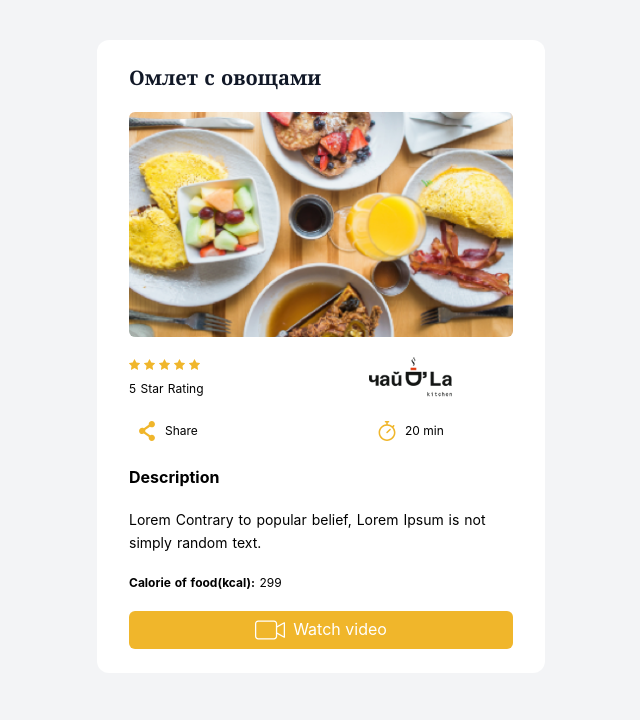
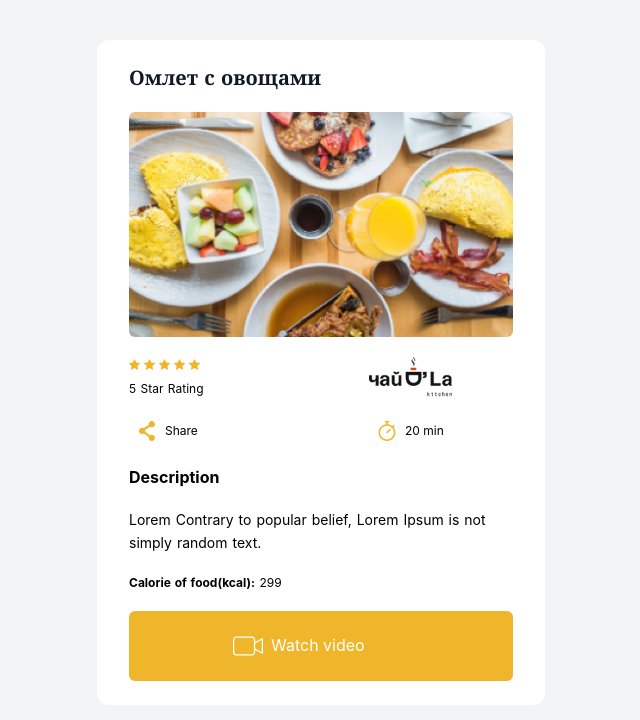
Before and after one commit to leskhantos/rest-app, a Nuxt app: page /detail in a window 1280 px wide. Shown: the top 720 px of the page, without its empty margins (319-959 px from the left). Built offline with nearby package versions, Linux system fonts and the light colour scheme.

Commit message:
added watch video link

```diff
--- a/pages/detail.vue
+++ b/pages/detail.vue
@@ -45,12 +45,13 @@
         <p class="font-bold text-left font-rest-black text-base">Description</p>
         <p class="leading-relaxed text-sm font-rest-black">Lorem Contrary to popular belief, Lorem Ipsum is not simply random text.</p>
         <p class="font-rest-black text-xs"><span class="font-bold">Calorie of food(kcal):</span> 299</p>
-        <rest-button
-          class="px-24 py-4 bg-rest-yellow rounded-md text-white focus:border-transparent"
+        <nuxt-link to="/"
+                   class="px-24 py-4 bg-rest-yellow rounded-md text-white focus:border-transparent"
+        ><rest-button
           title="Watch video"
           type="primary"
           :svgIcon="'videoIcon'"
-        />
+        /></nuxt-link>
       </div>
     </div>
   </div>
```
